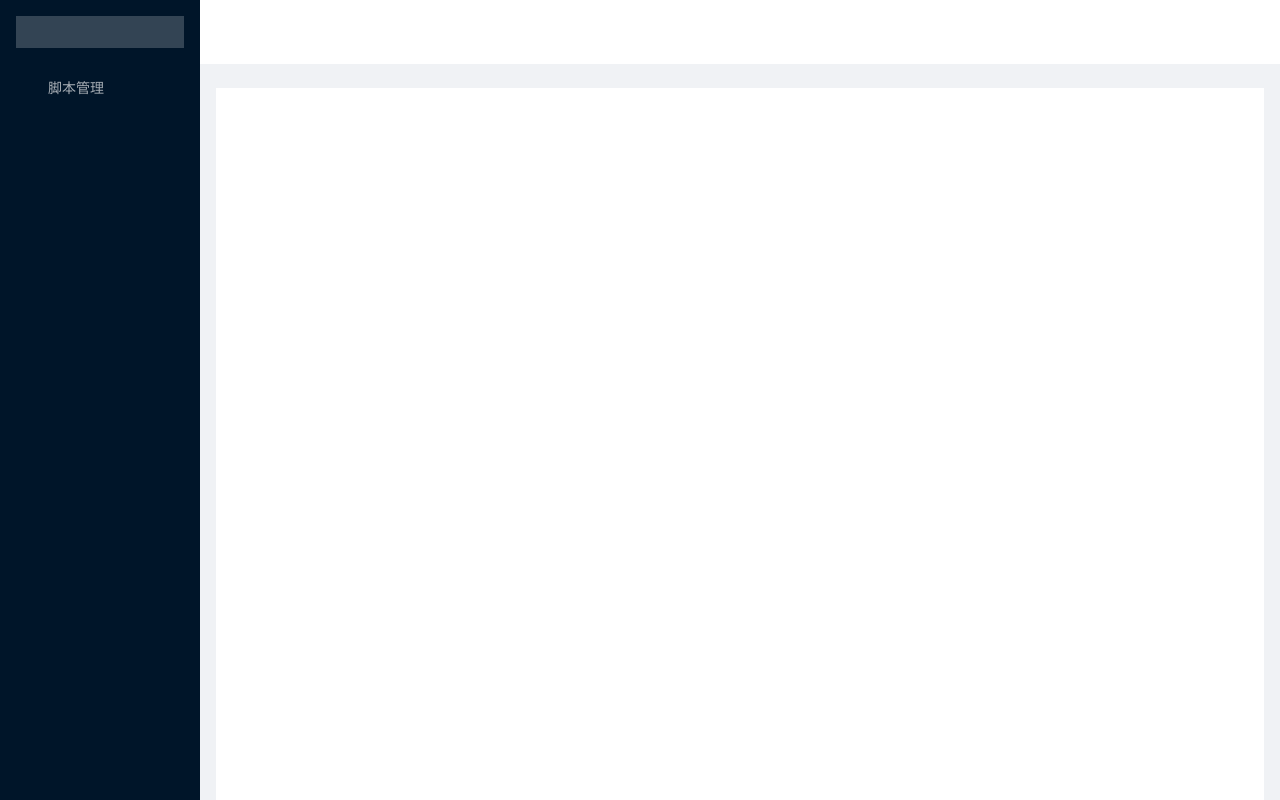
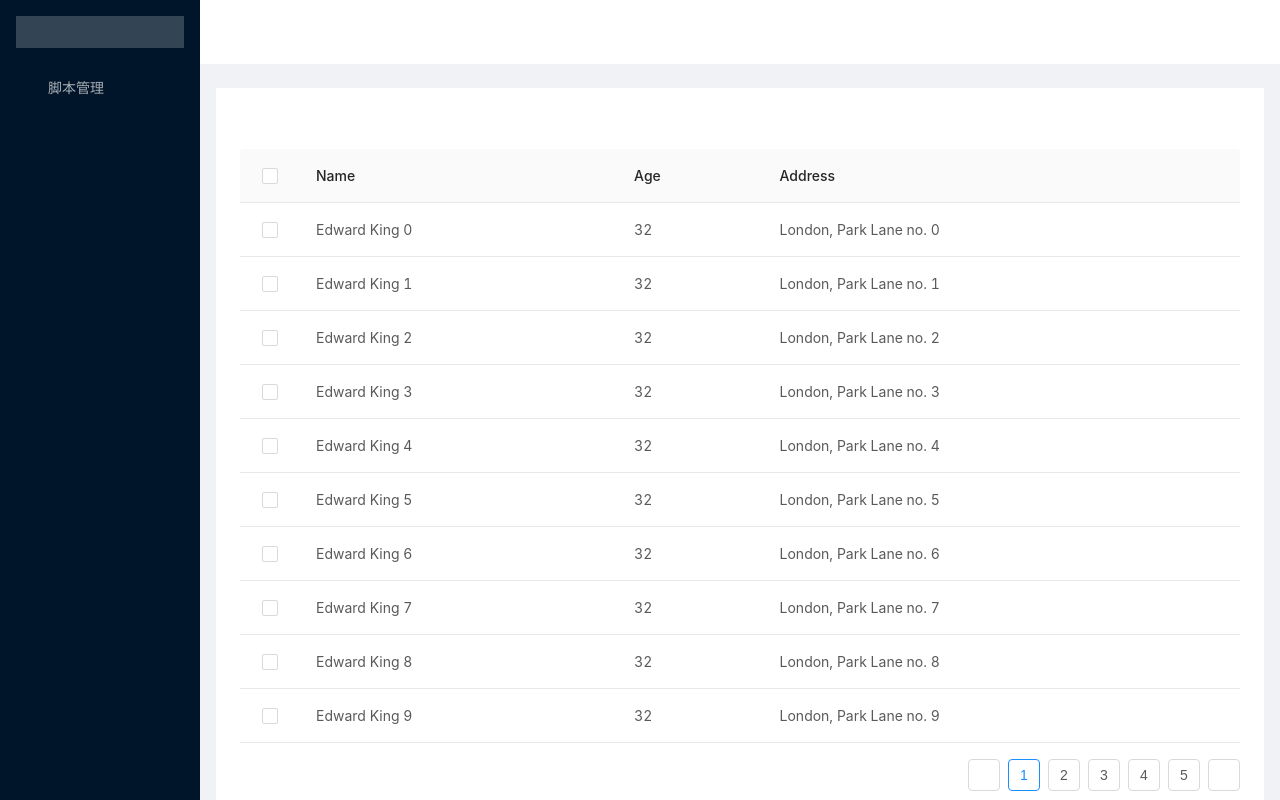
Before and after one commit to NicoXu/sql-admin, a Vue app: page /#/sql in a window 1280 px wide. Shown: the top 800 px of the page. Built offline with nearby package versions, Linux system fonts and the light colour scheme.

Commit message:
sqlList组件修改

```diff
--- a/src/components/SqlList.vue
+++ b/src/components/SqlList.vue
@@ -1,16 +1,82 @@
 <template>
-
+  <div>
+    <div style="margin-bottom: 16px">
+      <!-- <a-button
+        type="primary"
+        @click="start"
+        :disabled="!hasSelected"
+        :loading="loading"
+      >
+        Reload
+      </a-button>-->
+      <span style="margin-left: 8px">
+        <template v-if="hasSelected">{{`Selected ${selectedRowKeys.length} items`}}</template>
+      </span>
+    </div>
+    <a-table
+      :rowSelection="{selectedRowKeys: selectedRowKeys, onChange: onSelectChange}"
+      :columns="columns"
+      :dataSource="data"
+    />
+  </div>
 </template>
 
 <script>
+const columns = [
+  {
+    title: "Name",
+    dataIndex: "name"
+  },
+  {
+    title: "Age",
+    dataIndex: "age"
+  },
+  {
+    title: "Address",
+    dataIndex: "address"
+  }
+];
+
+const data = [];
+for (let i = 0; i < 46; i++) {
+  data.push({
+    key: i,
+    name: `Edward King ${i}`,
+    age: 32,
+    address: `London, Park Lane no. ${i}`
+  });
+}
 export default {
-    name: 'SqlList',
-    methods: {
-
+  name: "SqlList",
+  data() {
+    return {
+      data,
+      columns,
+      selectedRowKeys: [], // Check here to configure the default column
+      loading: false
+    };
+  },
+  computed: {
+    hasSelected() {
+      return this.selectedRowKeys.length > 0;
     }
-}
+  },
+  methods: {
+    start() {
+      this.loading = true;
+      // ajax request after empty completing
+      setTimeout(() => {
+        this.loading = false;
+        this.selectedRowKeys = [];
+      }, 1000);
+    },
+    onSelectChange(selectedRowKeys) {
+      console.log("selectedRowKeys changed: ", selectedRowKeys);
+      this.selectedRowKeys = selectedRowKeys;
+    }
+  }
+};
 </script>
 
 <style lang="less" scoped>
-
 </style>
--- a/src/pages/Sql.vue
+++ b/src/pages/Sql.vue
@@ -18,7 +18,7 @@
       <a-layout-header :style="{ background: '#fff', padding: 0 }" />
       <a-layout-content :style="{ margin: '24px 16px 0' }">
         <div :style="{ padding: '24px', background: '#fff', minHeight: '900px' }">
-
+            <sql-list></sql-list>
         </div>
       </a-layout-content>
       <a-layout-footer style="textAlign: center">
@@ -29,8 +29,10 @@
 </template>
 <script>
 import Header from '../components/Header'
+import SqlList from '../components/SqlList'
 export default {
     components: {Header},
+    components: {SqlList},
     name: 'Sql',
     methods: {
         onCollapse(collapsed, type) {
--- a/src/router/index.js
+++ b/src/router/index.js
@@ -7,6 +7,11 @@ Vue.use(Router)
 
 export default new Router({
   routes: [
+    {
+      path: '/',
+      name: 'Login',
+      component: Login
+    },
     {
       path: '/login',
       name: 'Login',
```
